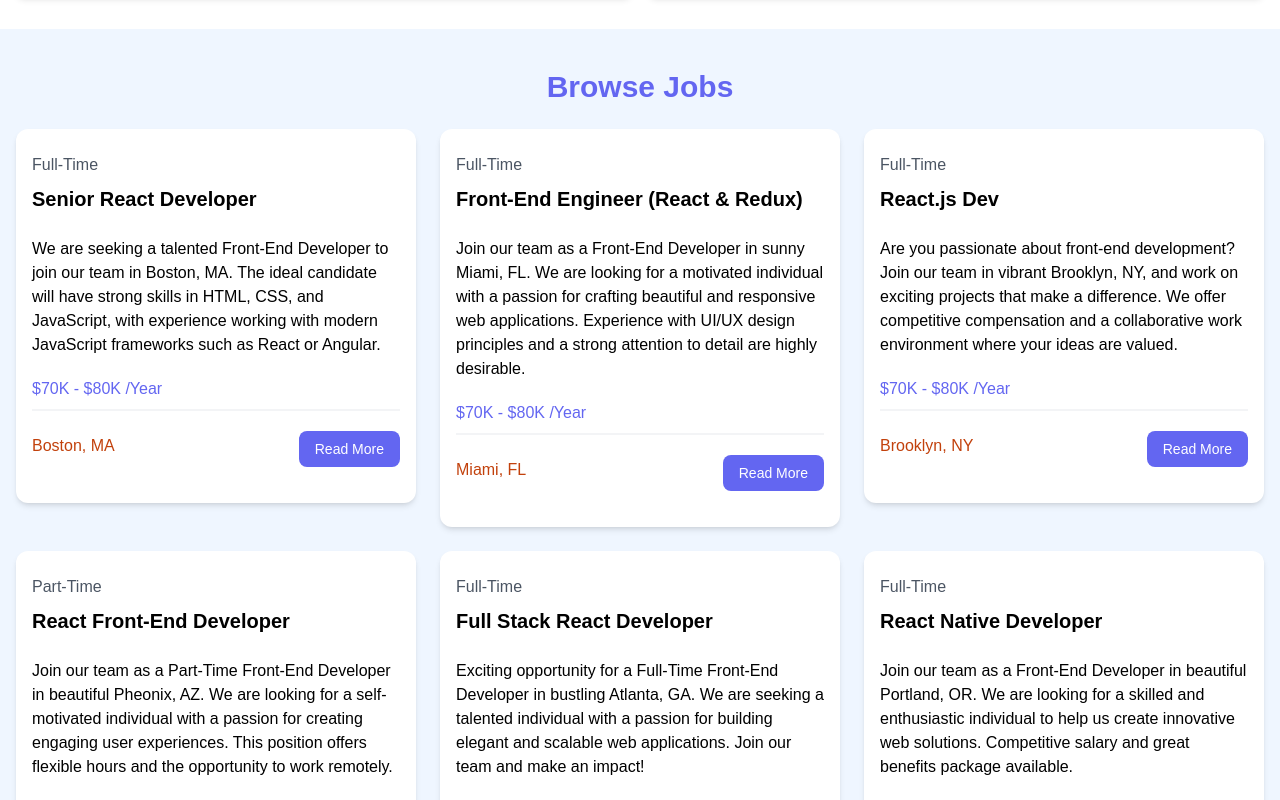
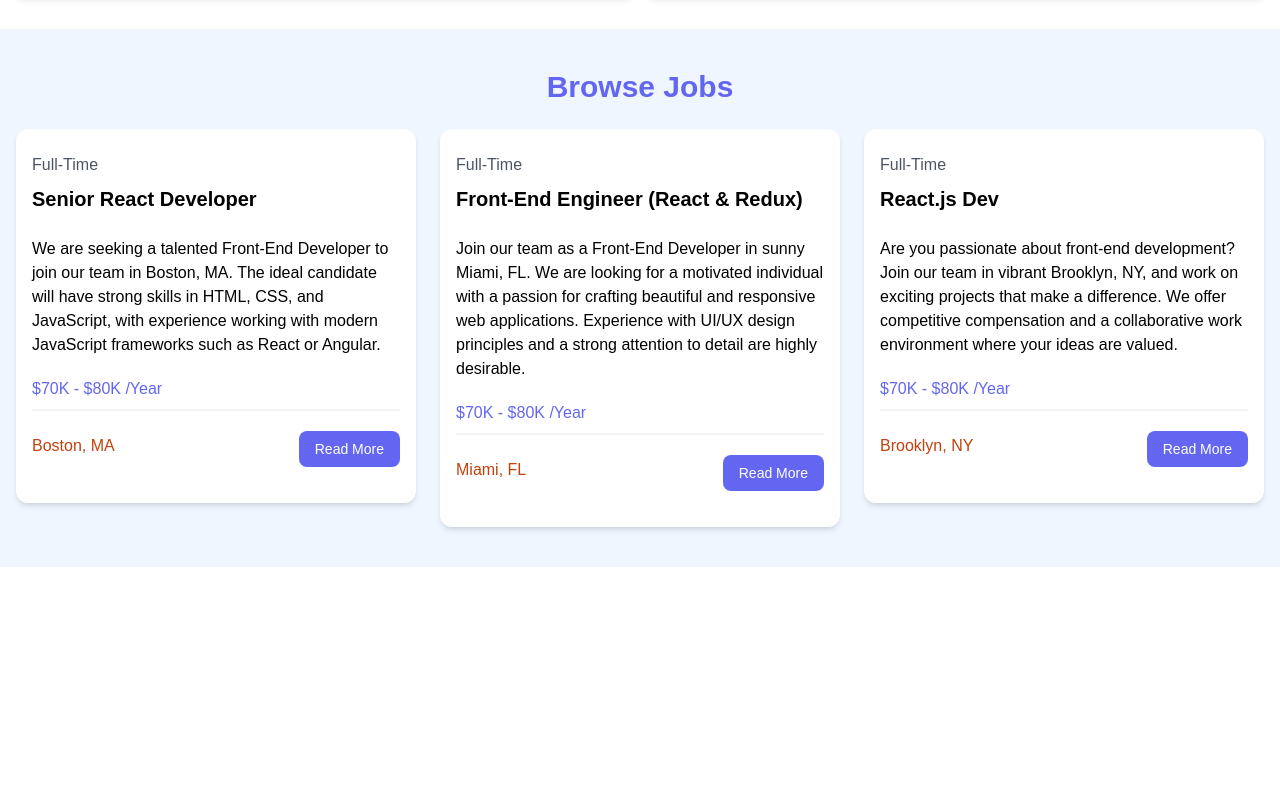
Before and after one commit to zakariaelrharbi/JopApp, a React (Vite) app: page / in a window 1280 px wide. Shown: the part 580-1380 px from the top of the page. After the commit the page ends 1147 px from the top, so only its background shows below. Built offline with nearby package versions, Linux system fonts and the light colour scheme.

Commit message:
adding slice to get the first three jobs

```diff
--- a/src/Components/JobListing.jsx
+++ b/src/Components/JobListing.jsx
@@ -3,6 +3,7 @@ import Jobs from '../jobs.json'
 import JobListing1 from './JobListing1'
 
 const Joblisting = () => {
+  const recentJobs = Jobs.slice(0, 3);
   return (
     <div>
       <section className="bg-blue-50 px-4 py-10">
@@ -12,7 +13,7 @@ const Joblisting = () => {
           </h2>
           <div className="grid grid-cols-1 md:grid-cols-3 gap-6">
             {
-              Jobs.map((job) => (
+              recentJobs.map((job) => (
                 <JobListing1 key={job.id} job={job}/>
               ))
             }
```
